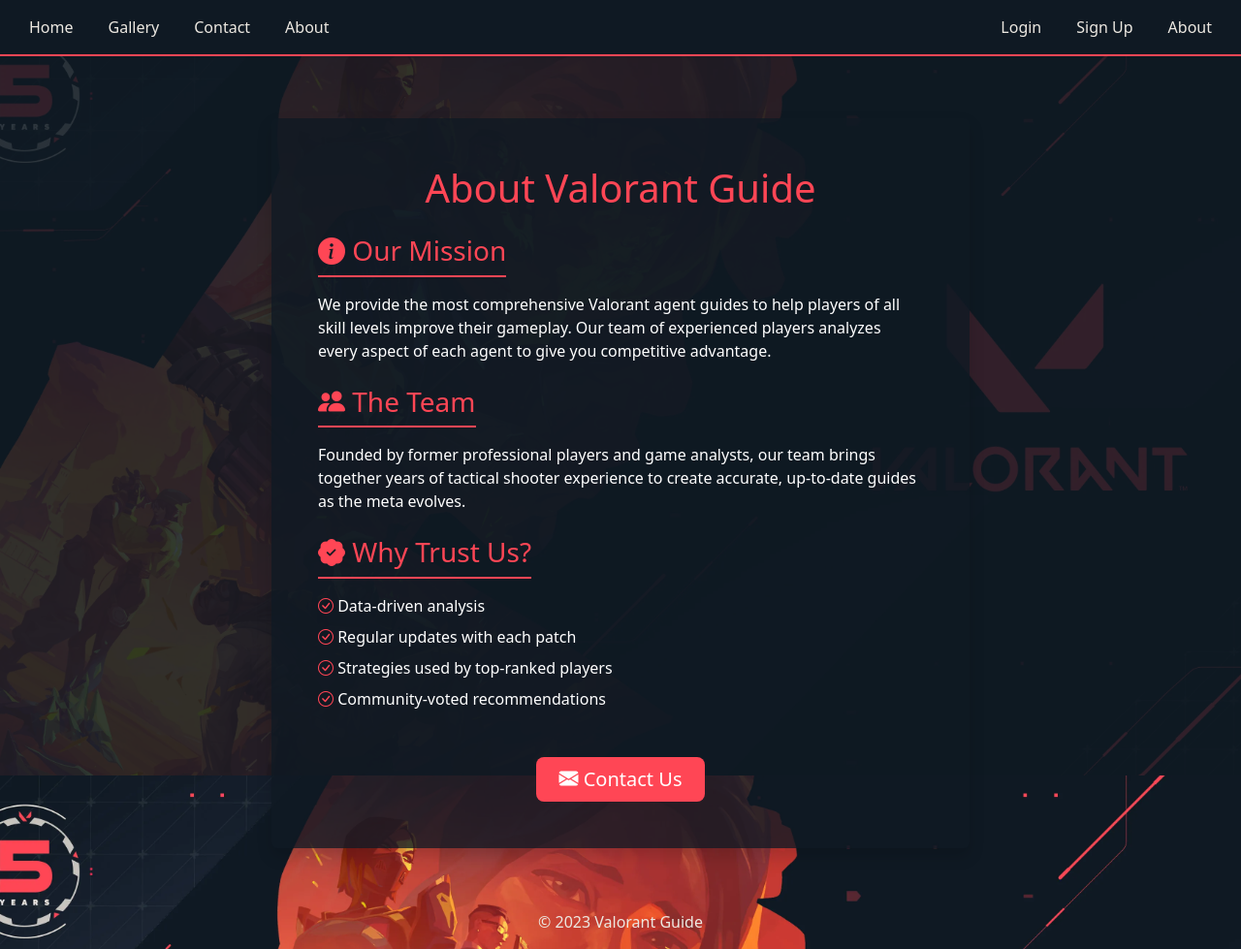
After one commit to River967/Flask_Web, a Flask app: page /about in a window 1280 px wide. The commit adds this page. Shown: the whole page at 97% size. Run offline with Flask 3, Linux system fonts and the light colour scheme.

Commit message:
Added an about page

```diff
--- /dev/null
+++ b/website/templates/about.html
@@ -0,0 +1,69 @@
+{% extends "template.html" %}
+{% block title %} About {% endblock %}
+
+{% block content %}
+<div class="container py-5">
+    <div class="row justify-content-center">
+        <div class="col-lg-8">
+            <div class="card border-0 shadow" style="background-color: rgba(15, 25, 35, 0.8);">
+                <div class="card-body p-5">
+                    <h1 class="text-center mb-4 text-valorant-red">About Valorant Guide</h1>
+
+                    <div class="about-content text-white">
+                        <div class="mb-4">
+                            <h3 class="text-valorant-red mb-3"><i class="bi bi-info-circle-fill"></i> Our Mission</h3>
+                            <p>We provide the most comprehensive Valorant agent guides to help players of all skill levels improve their gameplay. Our team of experienced players analyzes every aspect of each agent to give you competitive advantage.</p>
+                        </div>
+
+                        <div class="mb-4">
+                            <h3 class="text-valorant-red mb-3"><i class="bi bi-people-fill"></i> The Team</h3>
+                            <p>Founded by former professional players and game analysts, our team brings together years of tactical shooter experience to create accurate, up-to-date guides as the meta evolves.</p>
+                        </div>
+
+                        <div class="mb-4">
+                            <h3 class="text-valorant-red mb-3"><i class="bi bi-patch-check-fill"></i> Why Trust Us?</h3>
+                            <ul class="list-unstyled">
+                                <li class="mb-2"><i class="bi bi-check-circle text-valorant-red"></i> Data-driven analysis</li>
+                                <li class="mb-2"><i class="bi bi-check-circle text-valorant-red"></i> Regular updates with each patch</li>
+                                <li class="mb-2"><i class="bi bi-check-circle text-valorant-red"></i> Strategies used by top-ranked players</li>
+                                <li class="mb-2"><i class="bi bi-check-circle text-valorant-red"></i> Community-voted recommendations</li>
+                            </ul>
+                        </div>
+
+                        <div class="text-center mt-5">
+                            <a href="/contact" class="btn btn-valorant btn-lg px-4">
+                                <i class="bi bi-envelope-fill"></i> Contact Us
+                            </a>
+                        </div>
+                    </div>
+                </div>
+            </div>
+        </div>
+    </div>
+</div>
+
+<style>
+    .text-valorant-red {
+        color: #FF4655;
+    }
+
+    .btn-valorant {
+        background-color: #FF4655;
+        color: white;
+        border: none;
+        transition: all 0.3s;
+    }
+
+    .btn-valorant:hover {
+        background-color: #BD3944;
+        color: white;
+        transform: translateY(-2px);
+    }
+
+    .about-content h3 {
+        border-bottom: 2px solid #FF4655;
+        padding-bottom: 8px;
+        display: inline-block;
+    }
+</style>
+{% endblock %}
--- a/website/templates/template.html
+++ b/website/templates/template.html
@@ -99,6 +99,9 @@
                     <li class="nav-item">
                         <a class="nav-link {{ 'active' if active_page == 'contact' }}" href="/contact">Contact</a>
                     </li>
+                    <li class="nav-item">
+                        <a class="nav-link {{ 'active' if active_page == 'about' }}" href="/about">About</a>
+                    </li>
                 </ul>
                 <ul class="navbar-nav">
                     {% if current_user.is_authenticated %}
@@ -111,6 +114,9 @@
                     </li>
                     <li class="nav-item">
                         <a class="nav-link {{ 'active' if active_page == 'sign-up' }}" href="/sign-up">Sign Up</a>
+                    </li>
+                    <li class="nav-item">
+                        <a class="nav-link {{ 'active' if active_page == 'about' }}" href="/about">About</a>
                     </li>
                     {% endif %}
                 </ul>
--- a/website/views.py
+++ b/website/views.py
@@ -20,6 +20,10 @@
 @views.route("/gallery")
 def gallery():
     return render_template("gallery.html", user=current_user)  # Added user
+
+@views.route("/about")
+def about():
+    return render_template("about.html", user=current_user)  # Added user
 
 
 # Contact route
```
